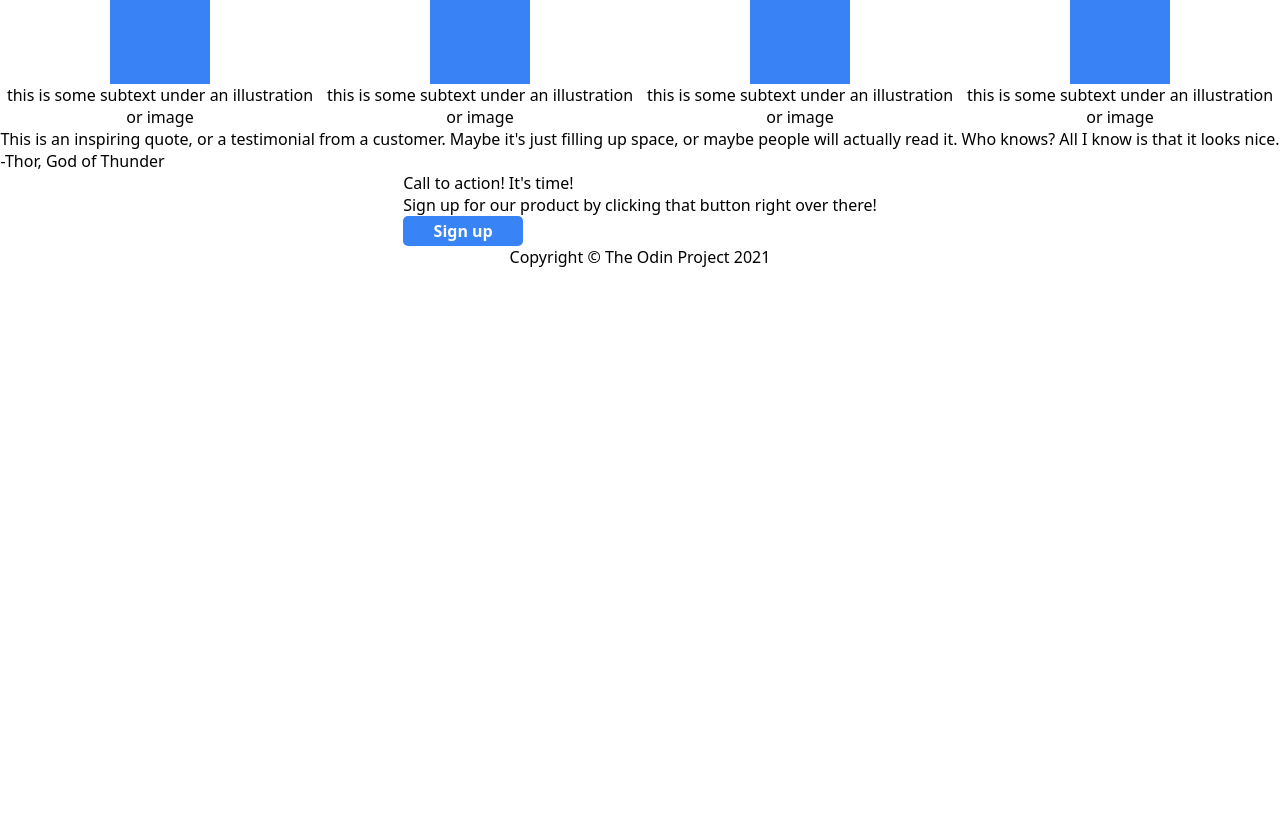
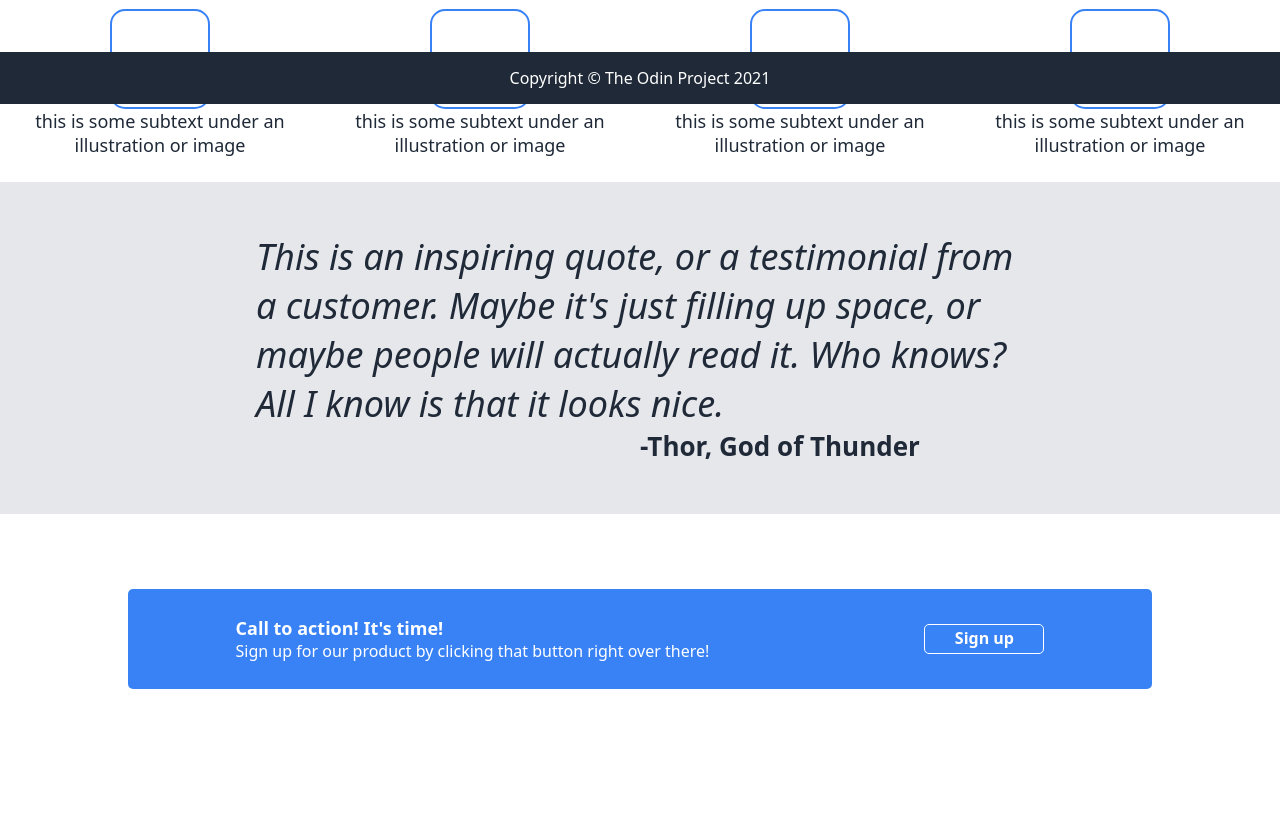
Before and after one commit to leilei-anthony/odin-landing-page, a plain HTML site: page index.html in a window 1280 px wide. Shown: the part 696-1535 px from the top of the page. Before the commit the page ends 1064 px from the top, so only its background shows below. Drawn offline with Linux system fonts and the light colour scheme.

Commit message:
Add quote, hero, and footer sections

```diff
--- a/index.html
+++ b/index.html
@@ -54,9 +54,13 @@
         </div>
 
         <div class="call">
-            <div>Call to action! It's time!</div>
-            <div>Sign up for our product by clicking that button right over there!</div>
-            <div class="button">Sign up</div>
+            <div class="call-box">
+                <div class="call-info">
+                    <div class="call-1">Call to action! It's time!</div>
+                    <div class="call-2">Sign up for our product by clicking that button right over there!</div>
+                </div>
+                <div class="button">Sign up</div>
+            </div>
         </div>
 
         <div class="footer">
--- a/styles.css
+++ b/styles.css
@@ -1,6 +1,7 @@
 * {
     margin: 0;
     padding: 0;
+    box-sizing: border-box;
     list-style: none;
     text-decoration: none;
 }
@@ -86,10 +87,14 @@
     font-weight: 900;
     background-color: #3883f6;
     text-align: center;
-    line-height: 30px;
+    line-height: 27px;
     width: 120px;
     height: 30px;
-    border-radius: 5px;;
+    border-radius: 5px;
+
+    border-style: solid;
+    border-color: white;
+    border-width: 1px;
 }
 
 .info {
@@ -99,9 +104,9 @@
     justify-content: space-around;
     background-color: white;
 
+    gap: 25px;
     width: 100%;
     flex: 1;
-    padding: 15px;
     padding-top: 100px;
     padding-bottom: 100px;
 }
@@ -123,11 +128,93 @@
     flex-direction: column;
     align-items: center;
     text-align: center;
+
+    font-size: 18px;
+    color: #1f2937;
+
 }
 
 .illustration {
+    border-style: solid;
     border-color: #3882f6;
+    border-width: 2px;
+    border-radius: 15px;
     width: 100px;
     height: 100px;
-    background-color:#3882f6
+    background-color:white;
 }
+
+.quotes {
+    display: flex;
+    flex-direction: column;
+    align-items: center;
+    justify-content: space-around;
+    background-color: #e5e7eb;
+    width: 100%;
+
+    padding-top: 50px;
+    padding-bottom: 50px;
+    overflow: auto;
+}
+
+.quote {
+    width: 60%;
+    font-size: 36px;
+    font-style: italic;
+    font-weight: 100;
+    color: #1f2937
+}
+
+.author {
+    width: 50%;
+    align-self: end;
+    color: #1f2937;
+    font-weight: 900;
+    font-size: 26px;
+}
+
+.call {
+    display: flex;
+    flex-direction: column;
+    align-items: center;
+    justify-content: space-around;
+    background-color: white;
+    width: 100%;
+
+    padding-top: 50px;
+    padding-bottom: 50px;
+    overflow: auto;
+}
+
+.call-box {
+    color: white;
+    display: flex;
+    justify-content: space-around;
+    align-items: center;
+    background-color: #3882f6;
+    width: 80%;
+    height: 100px;
+    border-radius: 5px;
+
+}
+
+.call-1 {
+    font-size: 18px;
+    font-weight: 900;
+}
+
+.footer {
+    color: white;
+    left: 0;
+    right: 0;
+
+    background-color: #1f2937;
+    text-align: center;
+    align-self: center;
+    padding: 15px;
+
+    width: 100%;
+    flex: 1;
+    bottom: 0;
+    position: fixed;
+}
```
